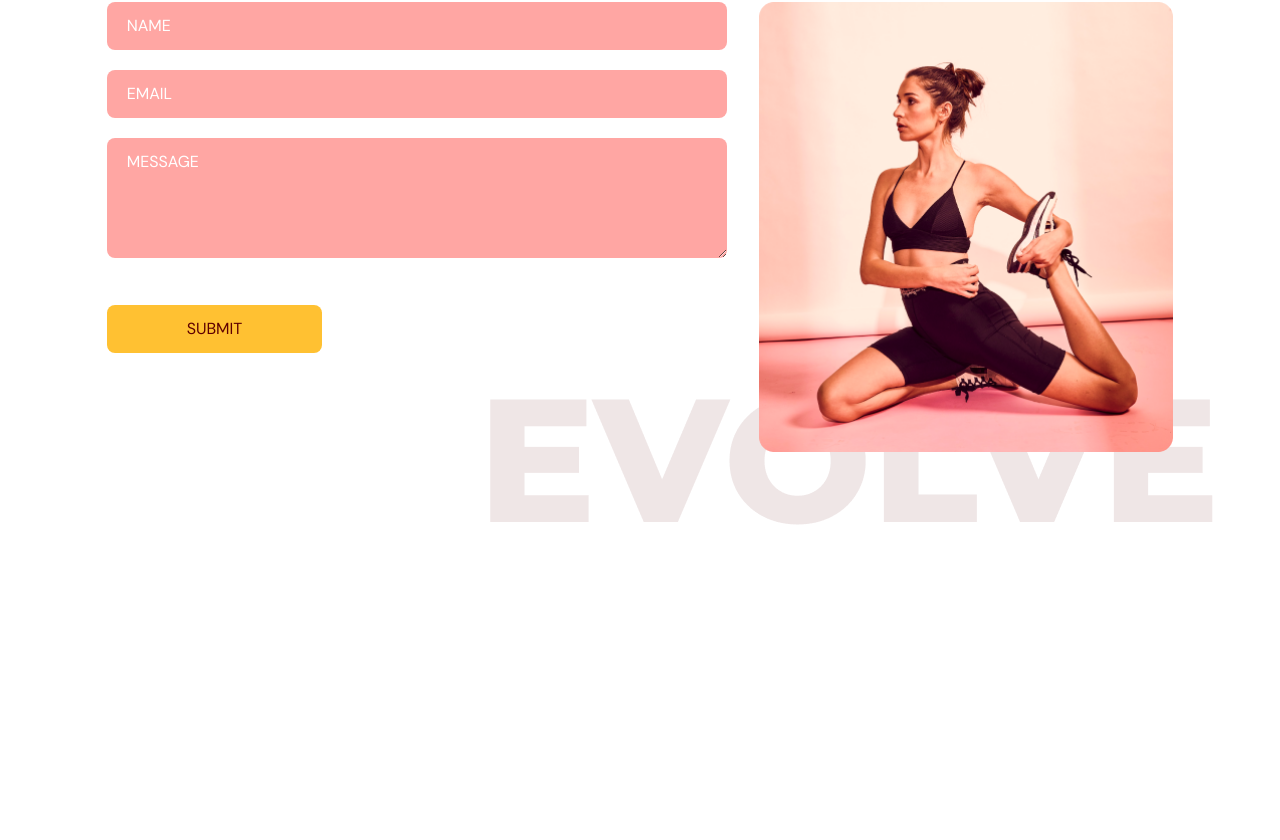
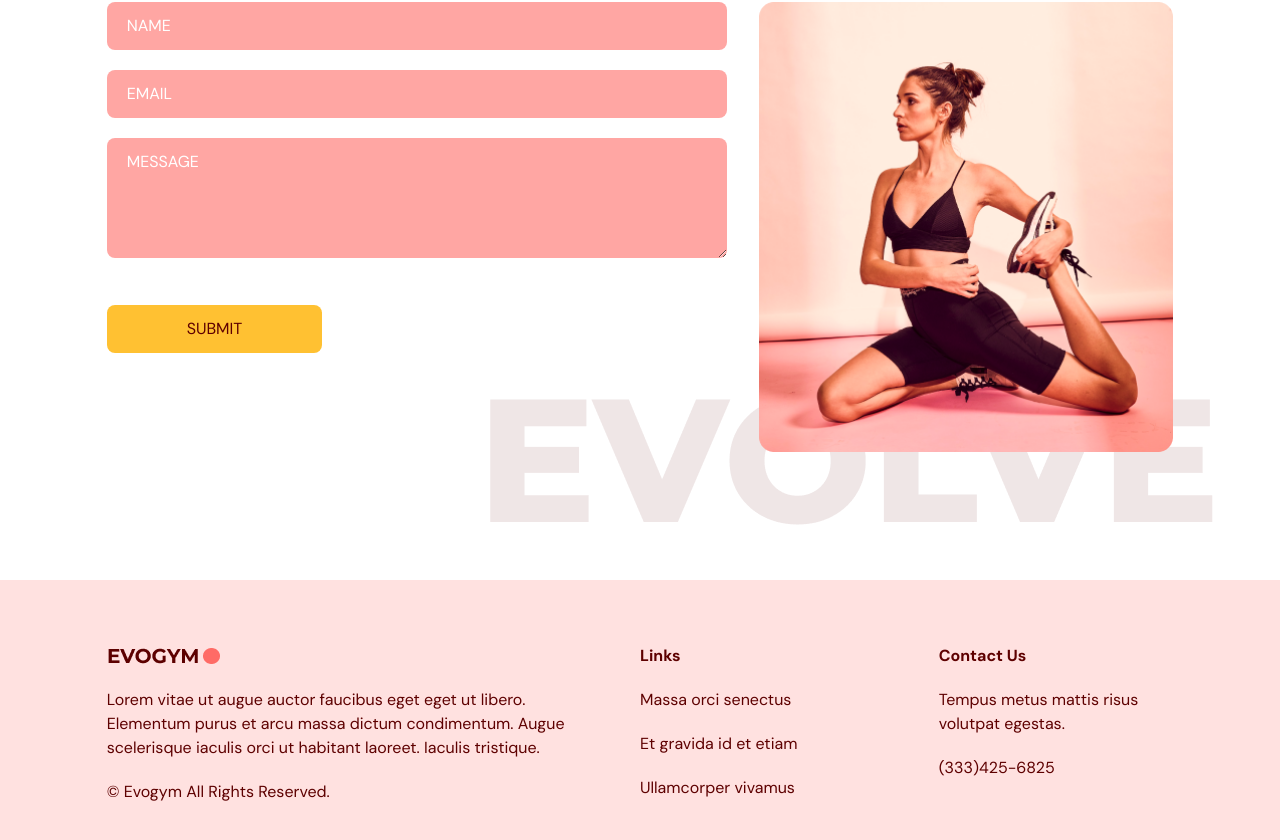
Before and after one commit to khantseithu/GymifyTS, a React (Vite) app: page / in a window 1280 px wide. Shown: the part 3252-4092 px from the top of the page. Before the commit the page ends 3832 px from the top, so only its background shows below. Built offline with nearby package versions, Linux system fonts and the light colour scheme.

Commit message:
Build footer section Fixes #11

```diff
--- a/src/App.tsx
+++ b/src/App.tsx
@@ -5,7 +5,8 @@
 import Home from "@/scenes/home";
 import OurClasses from "@/scenes/ourclasses";
 import Benefits from "./scenes/benefits";
-import ContactUs from "@/scenes/contactus"
+import ContactUs from "@/scenes/contactus";
+import Footer from "./scenes/footer";
 
 // type Props = {
 //   selectedPage: string;
@@ -46,6 +47,7 @@
         <Benefits setSelectedPage={setSelectedPage} />
         <OurClasses setSelectedPage={setSelectedPage} />
         <ContactUs setSelectedPage={setSelectedPage} />
+        <Footer />
       </div>
     </>
   );
--- /dev/null
+++ b/src/scenes/footer/index.tsx
@@ -0,0 +1,32 @@
+import { SelectedPage } from "@/shared/types";
+import Logo from "@/assets/Logo.png";
+
+const Footer = () => {
+  return (
+    <footer className="bg-primary-100 py-16">
+      <div className="justify-content mx-auto w-5/6 gap-16 md:flex">
+        <div className="mt-16 basis-1/2 md:mt-0">
+          <img alt="logo" src={Logo} />
+          <p className="my-5">
+            Lorem vitae ut augue auctor faucibus eget eget ut libero. Elementum
+            purus et arcu massa dictum condimentum. Augue scelerisque iaculis
+            orci ut habitant laoreet. Iaculis tristique.
+          </p>
+          <p>© Evogym All Rights Reserved.</p>
+        </div>
+        <div className="mt-16 basis-1/4 md:mt-0">
+          <h4 className="font-bold">Links</h4>
+          <p className="my-5">Massa orci senectus</p>
+          <p className="my-5">Et gravida id et etiam</p>
+          <p>Ullamcorper vivamus</p>
+        </div>
+        <div className="mt-16 basis-1/4 md:mt-0">
+          <h4 className="font-bold">Contact Us</h4>
+          <p className="my-5">Tempus metus mattis risus volutpat egestas.</p>
+          <p>(333)425-6825</p>
+        </div>
+      </div>
+    </footer>
+  );
+};
+export default Footer;
```
